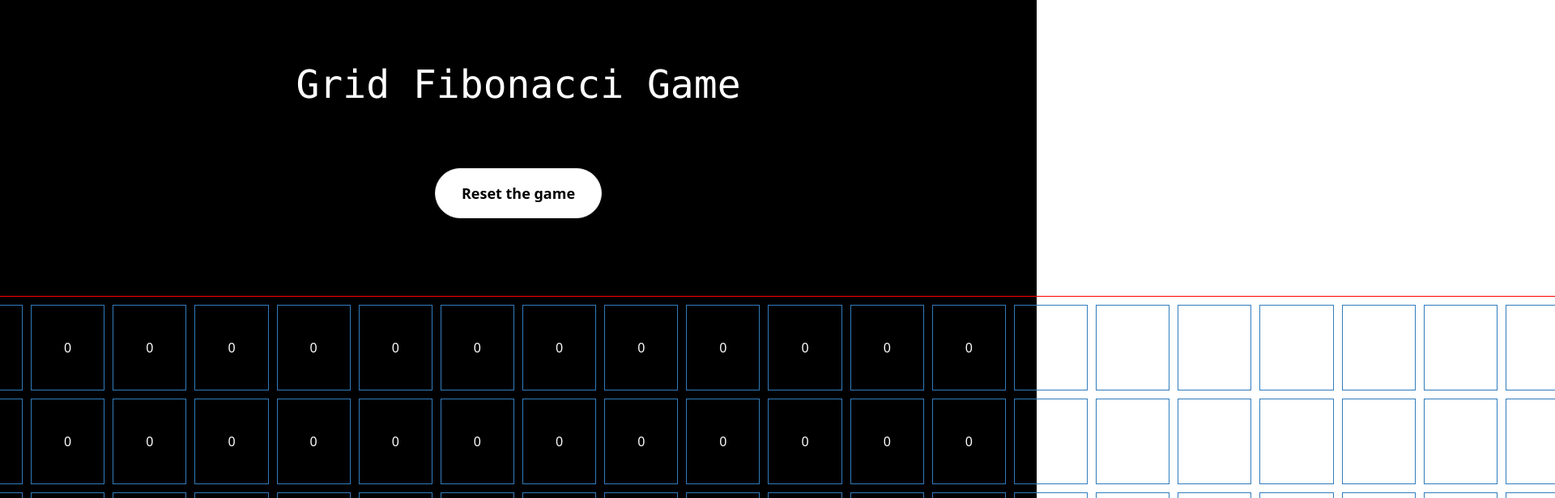
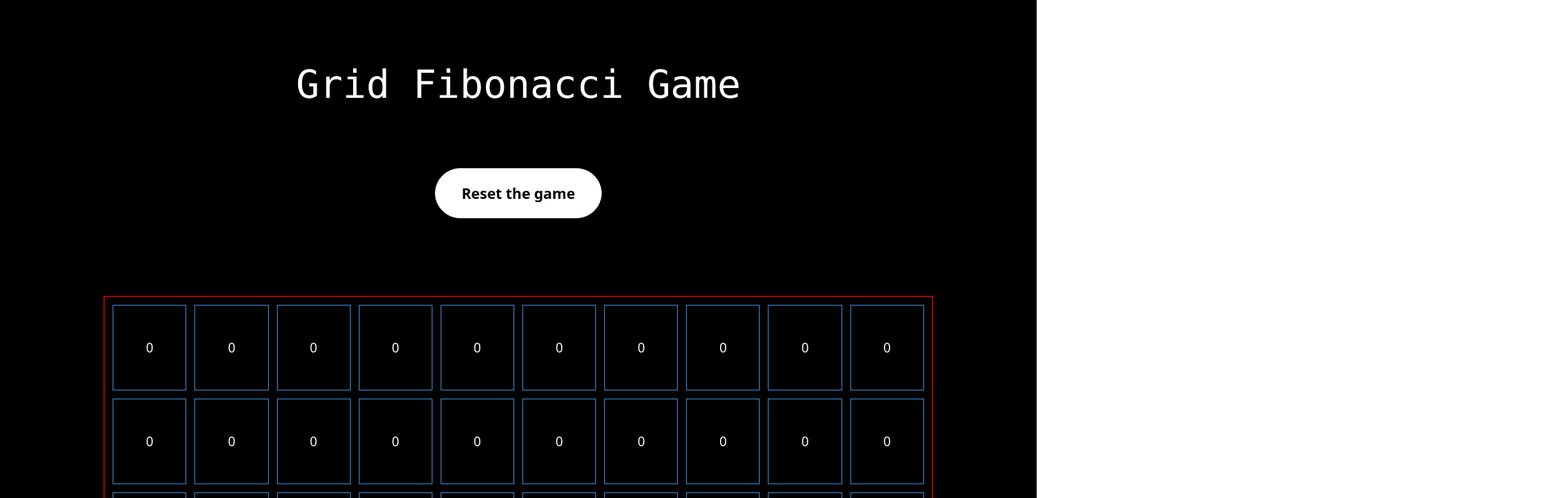
Before and after one commit to homfarnam/grid-fibonacci-game, a React (Create React App) app: page / in a window 1280 px wide. Shown: the top 616 px of the page at 81% size, 1920 px wide, since content can reach past the window. Built offline with nearby package versions, Linux system fonts and the light colour scheme.

Commit message:
Refactor functions

```diff
--- a/src/App.tsx
+++ b/src/App.tsx
@@ -3,8 +3,9 @@ import {
   changeBgColor,
   checkFib,
   colorize,
-  incrementArray,
+  incrementCells,
   matrix,
+  memoizedCheckFib,
   removeCellValues,
 } from "utils/utils"
 import { Button, Title } from "components"
@@ -13,17 +14,13 @@ interface AppProps {
   defaultSize?: number
 }
 
-const App: React.FC<AppProps> = ({ defaultSize = 50 }) => {
+const App = ({ defaultSize = 10 }: AppProps): JSX.Element => {
   const [mainTable, setMainTable] = useState<number[][]>(
     matrix(defaultSize, defaultSize, 0)
   )
 
-  const clickCell = (
-    e: React.MouseEvent<HTMLTableCellElement>,
-    row: number,
-    col: number
-  ) => {
-    setMainTable((prev) => colorize(incrementArray(prev, row, col), row, col))
+  const clickCell = (row: number, col: number) => {
+    setMainTable((prev) => colorize(incrementCells(prev, row, col), row, col))
   }
 
   const resetGame = () => {
@@ -36,6 +33,40 @@ const App: React.FC<AppProps> = ({ defaultSize = 50 }) => {
     })
   }
 
+  // useEffect(() => {
+  //   const cells: {
+  //     row: number
+  //     col_start: number
+  //     col_end: number
+  //     setMainTable: React.Dispatch<React.SetStateAction<number[][]>>
+  //   }[] = []
+
+  //   for (let i = 0; i < mainTable.length; i++) {
+  //     for (let j = 0; j < mainTable.length; j++) {
+  //       if (
+  //         checkFib({
+  //           row: i,
+  //           col_start: j,
+  //           col_end: j - 4,
+  //           table: mainTable,
+  //         })
+  //       ) {
+  //         console.log("here : ", true)
+  //         for (let k = 4; k >= 0; k--) {
+  //           changeBgColor(i, j - k, "green")
+  //         }
+  //         cells.push({
+  //           row: i,
+  //           col_start: j,
+  //           col_end: j - 4,
+  //           setMainTable,
+  //         })
+  //       }
+  //     }
+  //   }
+  //   setTimeout(() => cells.forEach(removeCellValues), 2000)
+  // }, [mainTable])
+
   useEffect(() => {
     const cells: {
       row: number
@@ -44,16 +75,18 @@ const App: React.FC<AppProps> = ({ defaultSize = 50 }) => {
       setMainTable: React.Dispatch<React.SetStateAction<number[][]>>
     }[] = []
 
-    for (let i = 0; i < mainTable.length; i++) {
-      for (let j = 0; j < mainTable.length; j++) {
-        if (
-          checkFib({
-            row: i,
-            col_start: j,
-            col_end: j - 4,
-            table: mainTable,
-          })
-        ) {
+    // Use .map() method to iterate over mainTable and memoizedCheckFib for each element
+    const fibCells = mainTable.map((row, i) =>
+      row.map((col, j) =>
+        // checkFib({ row: i, col_start: j, col_end: j - 4, table: mainTable })
+        memoizedCheckFib(mainTable)({ row: i, col_start: j })
+      )
+    )
+
+    // Use .filter() method to find all fibonacci cells
+    fibCells.forEach((row, i) => {
+      row.forEach((col, j) => {
+        if (col) {
           console.log("here : ", true)
           for (let k = 4; k >= 0; k--) {
             changeBgColor(i, j - k, "green")
@@ -64,18 +97,9 @@ const App: React.FC<AppProps> = ({ defaultSize = 50 }) => {
             col_end: j - 4,
             setMainTable,
           })
-
-          // setTimeout(() => {
-          //   removeCellValues({
-          //     row: i,
-          //     col_start: j,
-          //     col_end: j - 4,
-          //     setMainTable,
-          //   })
-          // }, 2000)
         }
-      }
-    }
+      })
+    })
     setTimeout(() => cells.forEach(removeCellValues), 2000)
   }, [mainTable])
 
@@ -96,7 +120,17 @@ const App: React.FC<AppProps> = ({ defaultSize = 50 }) => {
       </div>
 
       <div className="flex justify-center items-center my-14 w-full h-full">
-        <table className="text-white border">
+        <table
+          className="text-white border"
+          onClick={(e) => {
+            const target = e.target as HTMLElement
+            if (target.id.includes("cell")) {
+              const [row, col] = target.id.split("-").slice(1)
+
+              clickCell(+row, +col)
+            }
+          }}
+        >
           <tbody>
             {mainTable.map((row, i: number) => (
               <tr key={i} className="p-3">
@@ -107,9 +141,6 @@ const App: React.FC<AppProps> = ({ defaultSize = 50 }) => {
                       key={i * defaultSize + j}
                       id={`cell-${i}-${j}`}
                       data-testid={`cell-${i}-${j}`}
-                      onClick={(e) => {
-                        clickCell(e, i, j)
-                      }}
                     >
                       {mainTable[i][j]}
                     </td>
--- a/src/utils/utils.tsx
+++ b/src/utils/utils.tsx
@@ -8,7 +8,7 @@ const matrix = (
   ) as Array<Array<number>>
 }
 
-const incrementArray = (
+const incrementCells = (
   arr: number[][],
   row: number,
   col: number
@@ -76,6 +76,28 @@ const checkFib = ({
   )
 }
 
+const memoizedCheckFib = (table: number[][]) => {
+  const cache = new Map()
+  return ({ row, col_start }: { row: number; col_start: number }): boolean => {
+    if (cache.has(`${row}-${col_start}`)) {
+      return cache.get(`${row}-${col_start}`)
+    }
+    const fibSeq = table[row].slice(col_start - 4, 1 + col_start)
+    if (!(fibSeq[0] && fibSeq[1] && fibSeq[2] && fibSeq[3] && fibSeq[4])) {
+      return false
+    }
+    if (fibSeq[0] === fibSeq[1] && fibSeq[0] !== 1) {
+      return false
+    }
+    const isFib =
+      fibSeq[4] - fibSeq[3] === fibSeq[2] &&
+      fibSeq[3] - fibSeq[2] === fibSeq[1] &&
+      fibSeq[2] - fibSeq[1] === fibSeq[0]
+    cache.set(`${row}-${col_start}`, isFib)
+    return isFib
+  }
+}
+
 const removeCellValues = ({
   col_start,
   col_end,
@@ -107,9 +129,10 @@ const removeCellValues = ({
 
 export {
   matrix,
-  incrementArray,
+  incrementCells,
   colorize,
   changeBgColor,
   checkFib,
   removeCellValues,
+  memoizedCheckFib,
 }
```
